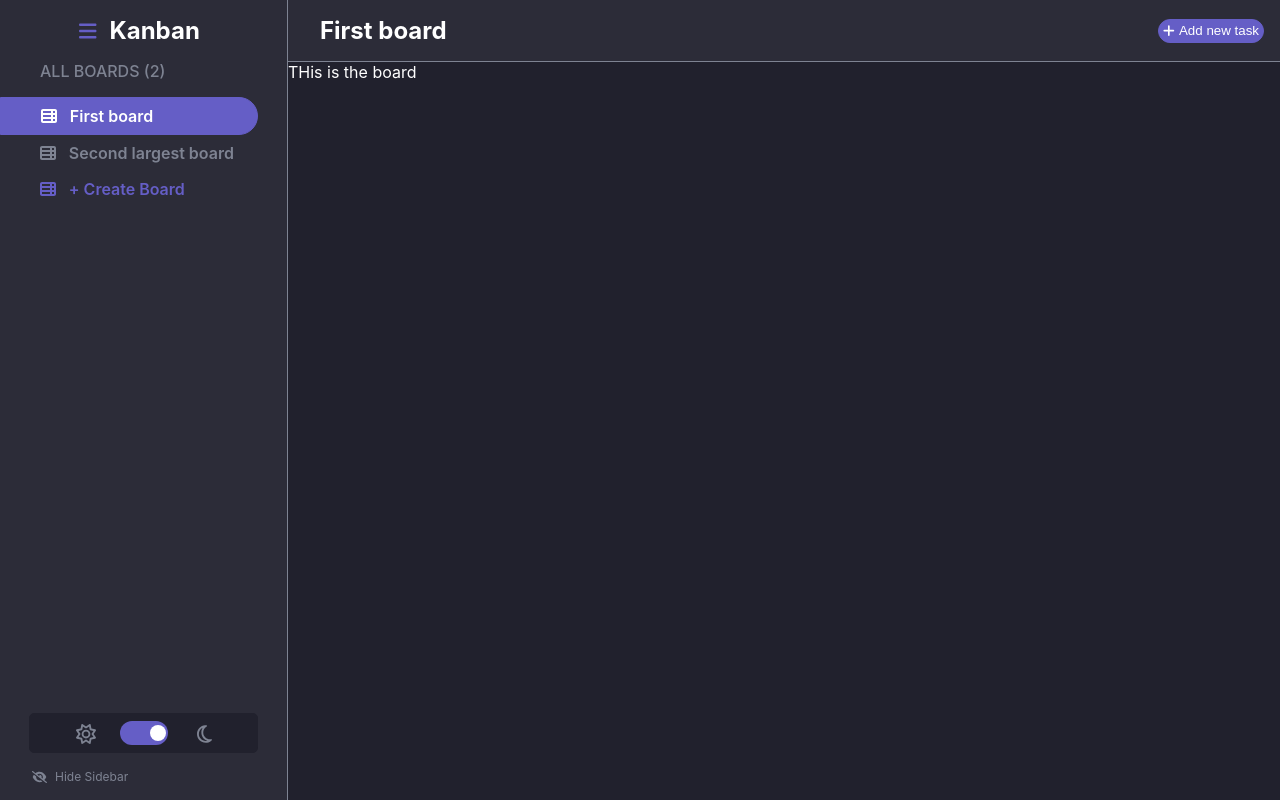
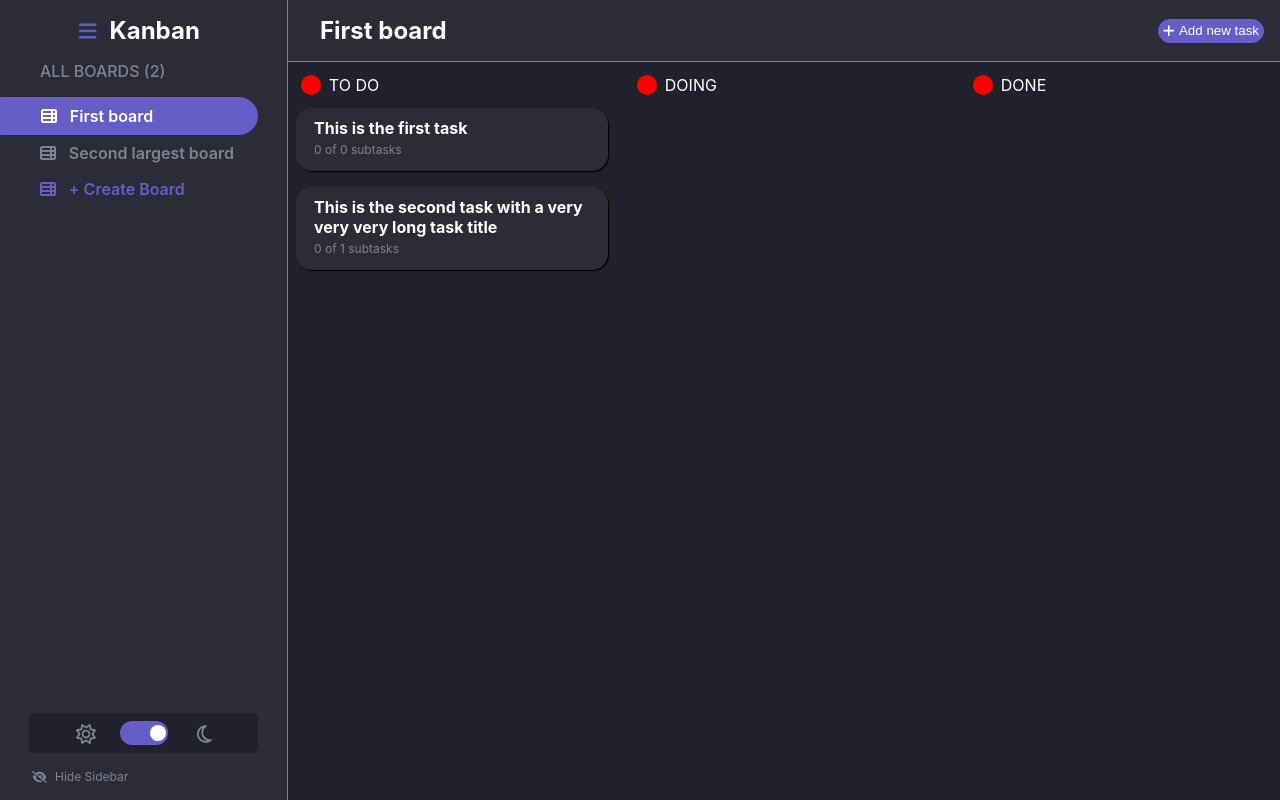
Before and after one commit to andreeaorian/kanban-web-app, a React (Create React App) app: page / in a window 1280 px wide. Built offline with nearby package versions, Linux system fonts and the light colour scheme.

Commit message:
Display columns and tasks on board

```diff
--- a/src/components/board/board.scss
+++ b/src/components/board/board.scss
@@ -3,12 +3,67 @@
 .board {
 	flex: 1;
 	height: 100vh;
+
+	.board-content {
+		display: flex;
+		gap: 1rem;
+
+		.board-column {
+			width: 35%;
+			min-width: 10rem;
+			height: 100%;
+
+			.board-column-header {
+				padding: 0.8rem;
+				display: flex;
+				gap: 0.5rem;
+				justify-content: left;
+				align-items: center;
+			}
+
+			.board-column-content {
+				display: flex;
+				flex-direction: column;
+				gap: 1rem;
+				padding-left: 0.5rem;
+
+				.column-task {
+					border: 0.125rem solid;
+					border-radius: 1rem;
+					padding: 0.5rem 1rem;
+
+					.column-task-title {
+						font-size: 1rem;
+						font-weight: bold;
+					}
+
+					.column-task-info {
+						font-size: 0.75rem;
+						color: $gray;
+						padding: 0.25rem 0;
+					}
+				}
+			}
+		}
+	}
 }
 
 .dark-theme {
 	.board {
 		background-color: $dark_background;
 		color: $white;
+
+		.board-content {
+			.board-column {
+				.board-column-content {
+					.column-task {
+						background-color: $dark_gray;
+						border-color: $dark_gray;
+						box-shadow: 0.063rem 0.063rem 0.063rem $black;
+					}
+				}
+			}
+		}
 	}
 }
 
@@ -16,6 +71,22 @@
 	.board {
 		background-color: $light_background;
 		color: $gray;
+
+		.board-content {
+			.board-column {
+				.board-column-content {
+					.column-task {
+						background-color: $white;
+						border-color: $white;
+						box-shadow: 0.063rem 0.063rem 0.063rem $blueish_gray;
+
+						.column-task-title {
+							color: $black;
+						}
+					}
+				}
+			}
+		}
 	}
 }
 
--- a/src/components/board/board.tsx
+++ b/src/components/board/board.tsx
@@ -1,11 +1,31 @@
+import { useSelector } from "react-redux";
+import { RootState } from "../../redux/store";
 import Header from "../header/header";
 import "./board.scss";
+import BoardColumn from "./components/board-column";
 
 export default function Board() {
+	const selectedBoard = useSelector((state: RootState) =>
+		state.app.boards.find((b) => b.isSelected)
+	);
+
 	return (
 		<div className="board">
 			<Header />
-			<div>THis is the board</div>
+			<div className="board-content">
+				{selectedBoard?.columns.map((column) => {
+					return (
+						<BoardColumn
+							columnName={column.title}
+							color={column.color}
+							key={column.title}
+							tasks={selectedBoard.tasks.filter(
+								(t) => t.status === column.title
+							)}
+						/>
+					);
+				})}
+			</div>
 		</div>
 	);
 }
--- /dev/null
+++ b/src/components/board/components/board-column.tsx
@@ -0,0 +1,40 @@
+import { FontAwesomeIcon } from "@fortawesome/react-fontawesome";
+import { faCircle } from "@fortawesome/free-solid-svg-icons";
+import Task, { SubTaskStatus } from "../../../models/task";
+import ColumnTask from "./column-task";
+
+type BoardColumnProps = {
+	columnName: string;
+	color: string;
+	tasks: Task[];
+};
+
+export default function BoardColumn({
+	columnName,
+	color,
+	tasks,
+}: BoardColumnProps) {
+	return (
+		<div className="board-column">
+			<div className="board-column-header">
+				<FontAwesomeIcon icon={faCircle} color={color} size="lg" />
+				<span>{columnName}</span>
+			</div>
+			<div className="board-column-content">
+				{tasks.map((task) => {
+					return (
+						<ColumnTask
+							title={task.title}
+							subtasksNo={task.subtasks.length}
+							doneSubtasks={
+								task.subtasks.filter((x) => x.status === SubTaskStatus.Done)
+									.length
+							}
+							key={task.title}
+						/>
+					);
+				})}
+			</div>
+		</div>
+	);
+}
--- /dev/null
+++ b/src/components/board/components/column-task.tsx
@@ -0,0 +1,17 @@
+type ColumnTaskProps = {
+	title: string;
+	subtasksNo: number;
+	doneSubtasks: number;
+};
+export default function ColumnTask({
+	title,
+	subtasksNo,
+	doneSubtasks,
+}: ColumnTaskProps) {
+	return (
+		<div className="column-task">
+			<div className="column-task-title">{title}</div>
+			<div className="column-task-info">{`${doneSubtasks} of ${subtasksNo} subtasks`}</div>
+		</div>
+	);
+}
```
